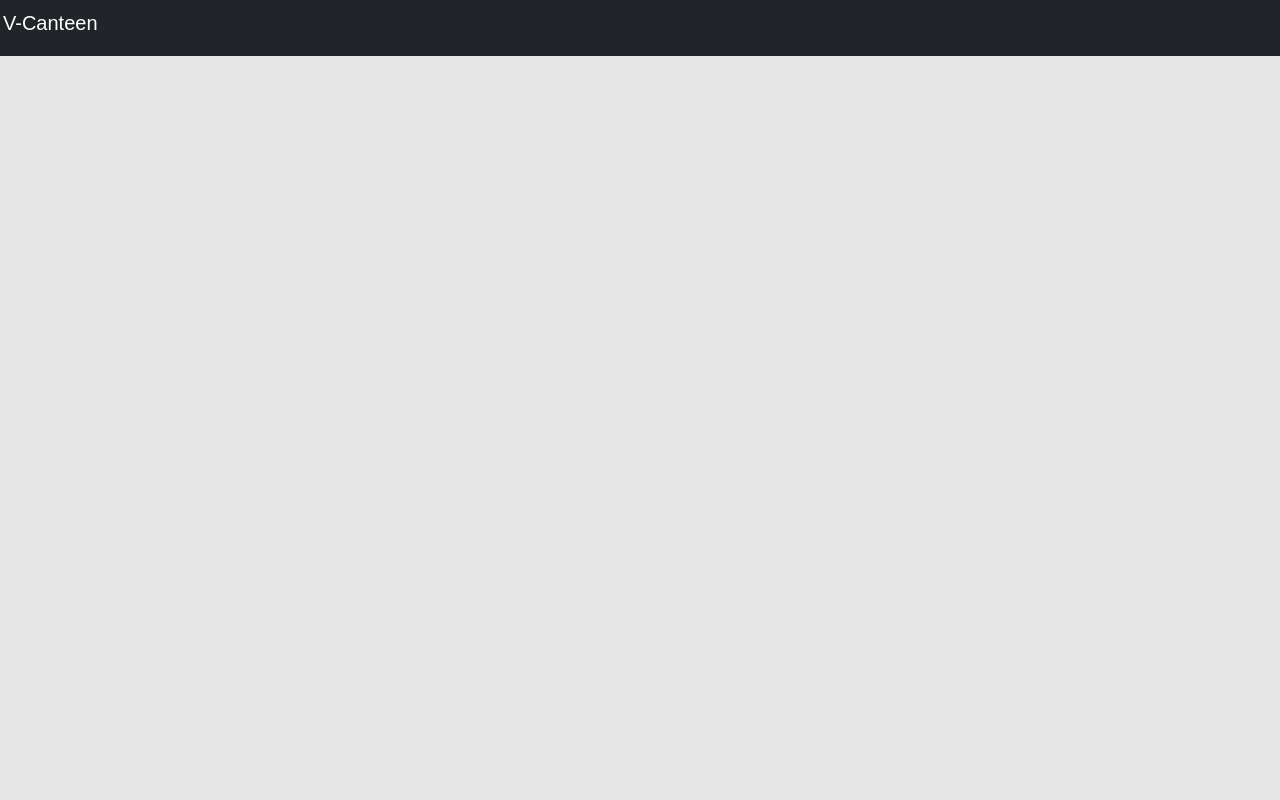
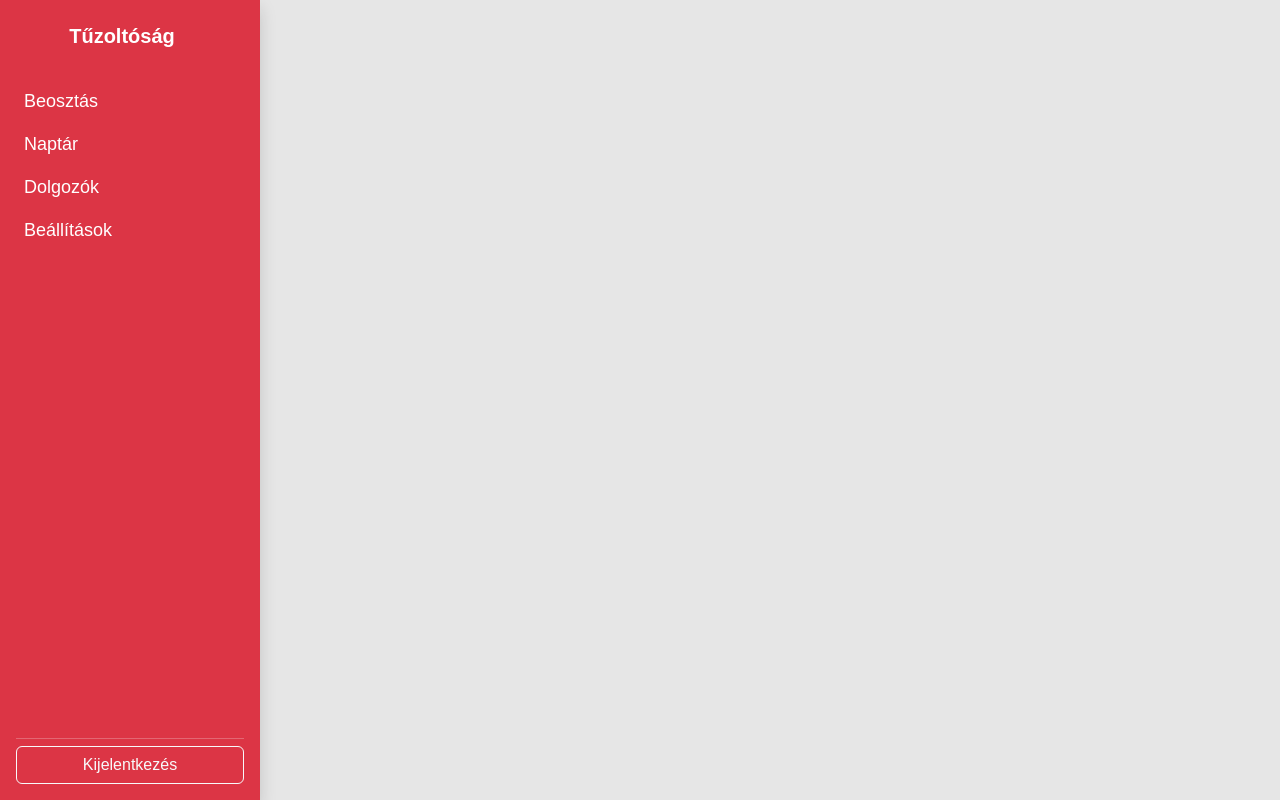
Before and after one commit to CsuhanSuli/Vizsgaremek-Tuzolto, a React (Vite) app in the folder Tuzolto_Frontend/Tuzoltosag_Frontend/: page /Login in a window 1280 px wide. Built offline with nearby package versions, Linux system fonts and the light colour scheme.

Commit message:
Logged in layout navbar

```diff
--- a/Tuzolto_Frontend/Tuzoltosag_Frontend/index.html
+++ b/Tuzolto_Frontend/Tuzoltosag_Frontend/index.html
@@ -4,7 +4,7 @@
     <meta charset="UTF-8" />
     <link rel="icon" type="image/svg+xml" href="/vite.svg" />
     <meta name="viewport" content="width=device-width, initial-scale=1.0" />
-    <title>tuzoltosag_frontend</title>
+    <title>Tűzoltóság</title>
   </head>
   <body>
     <div id="root"></div>
--- a/Tuzolto_Frontend/Tuzoltosag_Frontend/package.json
+++ b/Tuzolto_Frontend/Tuzoltosag_Frontend/package.json
@@ -10,6 +10,7 @@
     "preview": "vite preview"
   },
   "dependencies": {
+    "@trendmicro/react-sidenav": "^0.5.0",
     "axios": "^1.13.5",
     "bootstrap": "^5.3.8",
     "react": "^19.2.0",
@@ -23,7 +24,7 @@
     "@types/react-dom": "^19.2.3",
     "@vitejs/plugin-react": "^5.1.1",
     "babel-plugin-react-compiler": "^1.0.0",
-    "eslint": "^10.0.2",
+    "eslint": "^9.39.3",
     "eslint-plugin-react-hooks": "^7.0.1",
     "eslint-plugin-react-refresh": "^0.4.24",
     "globals": "^16.5.0",
--- a/Tuzolto_Frontend/Tuzoltosag_Frontend/src/components/LoggedIn/LoggedInLayout.css
+++ b/Tuzolto_Frontend/Tuzoltosag_Frontend/src/components/LoggedIn/LoggedInLayout.css
@@ -1,12 +1,41 @@
-.topnav {
-  background-color: rgb(230, 52, 52);
-  height: 100;
-  padding: 13px;
-  margin-top: -10px;
-  padding-right: 0;
-  margin-left: -10px;
-  margin-right: -10px;
-  text-align: center;
-  font-style: Georgia;
-  font-size: 20px;
+.mobile-toggle-btn {
+  position: fixed;
+  top: 15px;
+  left: 15px;
+  z-index: 2000;
 }
+
+.sidebar-desktop {
+  position: fixed;
+  width: 260px;
+}
+
+.sidebar-link {
+  color: white !important;
+  padding: 8px 12px;
+  border-radius: 6px;
+  transition: background-color 0.2s ease;
+}
+
+.sidebar-link:hover {
+  background-color: rgba(255, 255, 255, 0.15);
+}
+
+.sidebar-header {
+  background-color: #dc3545; /* Bootstrap danger */
+  color: white;
+  padding: 16px;
+}
+
+.close-btn {
+  background: transparent;
+  border: none;
+  color: white;
+  font-size: 1.5rem;
+  cursor: pointer;
+}
+
+.sidebar-mobile-body {
+  background-color: #dc3545;
+  padding: 24px;
+}
--- a/Tuzolto_Frontend/Tuzoltosag_Frontend/src/components/LoggedIn/LoggedInLayout.jsx
+++ b/Tuzolto_Frontend/Tuzoltosag_Frontend/src/components/LoggedIn/LoggedInLayout.jsx
@@ -1,23 +1,105 @@
-import React from "react";
-import { Navbar, Nav } from "react-bootstrap";
+import { useState } from "react";
+import { Navbar, Nav, Offcanvas, Button } from "react-bootstrap";
 import "./LoggedInLayout.css";
 
-class LoggedInLayout extends React.Component {
-  render() {
-    return (
-      <div className="topnav">
+function LoggedInLayout() {
+  const [show, setShow] = useState(false);
+
+  const handleClose = () => setShow(false);
+  const handleToggle = () => setShow(!show);
+
+  return (
+    <>
+      {!show && (
+        <Button
+          variant="danger"
+          className="mobile-toggle-btn d-lg-none"
+          onClick={handleToggle}
+        >
+          ☰
+        </Button>
+      )}
+
+      {/* Desktop */}
+      <div className="d-none d-lg-flex">
         <Navbar
-          fixed="top"
-          expand="lg"
-          bg="dark"
+          bg="danger"
           variant="dark"
-          className="topnav"
+          className="sidebar-desktop flex-column vh-100 start-0 top-0 p-3 shadow"
         >
-          <Navbar.Brand href="">V-Canteen</Navbar.Brand>
+          <Navbar.Brand className="mb-4 fw-bold text-center w-100">
+            Tűzoltóság
+          </Navbar.Brand>
+
+          <Nav className="flex-column w-100">
+            <Nav.Link href="#" className="sidebar-link">
+              Beosztás
+            </Nav.Link>
+            <Nav.Link href="#" className="sidebar-link">
+              Naptár
+            </Nav.Link>
+            <Nav.Link href="#" className="sidebar-link">
+              Dolgozók
+            </Nav.Link>
+            <Nav.Link href="#" className="sidebar-link">
+              Beállítások
+            </Nav.Link>
+          </Nav>
+
+          <div className="mt-auto w-100">
+            <hr className="border-light" />
+            <button
+              className="btn btn-outline-light w-100"
+              onClick={() => console.log("Kijelentkezés")}
+            >
+              Kijelentkezés
+            </button>
+          </div>
         </Navbar>
       </div>
-    );
-  }
+
+      {/* Mobile */}
+      <Offcanvas show={show} onHide={handleClose} placement="start">
+        <div className="sidebar-header d-flex justify-content-between align-items-center">
+          <h5 className="m-0">Tűzoltóság</h5>
+
+          <button className="close-btn" onClick={handleClose}>
+            ✕
+          </button>
+        </div>
+
+        <Offcanvas.Body className="sidebar-mobile-body d-flex flex-column">
+          <Nav className="flex-column gap-3">
+            <Nav.Link href="#" className="sidebar-link" onClick={handleClose}>
+              Beosztás
+            </Nav.Link>
+            <Nav.Link href="#" className="sidebar-link" onClick={handleClose}>
+              Naptár
+            </Nav.Link>
+            <Nav.Link href="#" className="sidebar-link" onClick={handleClose}>
+              Dolgozók
+            </Nav.Link>
+            <Nav.Link href="#" className="sidebar-link" onClick={handleClose}>
+              Beállítások
+            </Nav.Link>
+          </Nav>
+
+          <div className="mt-auto">
+            <hr className="border-light" />
+            <button
+              className="btn btn-outline-light w-100"
+              onClick={() => {
+                handleClose();
+                console.log("Kijelentkezés");
+              }}
+            >
+              Kijelentkezés
+            </button>
+          </div>
+        </Offcanvas.Body>
+      </Offcanvas>
+    </>
+  );
 }
 
 export default LoggedInLayout;
```
Also changed, not shown: Tuzolto_Frontend/Tuzoltosag_Frontend/src/components/LoggedIn/SideBar.jsx (deleted, +0 -50 lines), Tuzolto_Frontend/Tuzoltosag_Frontend/src/App.jsx (line endings or trailing spaces), 1 other file (tests, documents, lock files or other folders).
